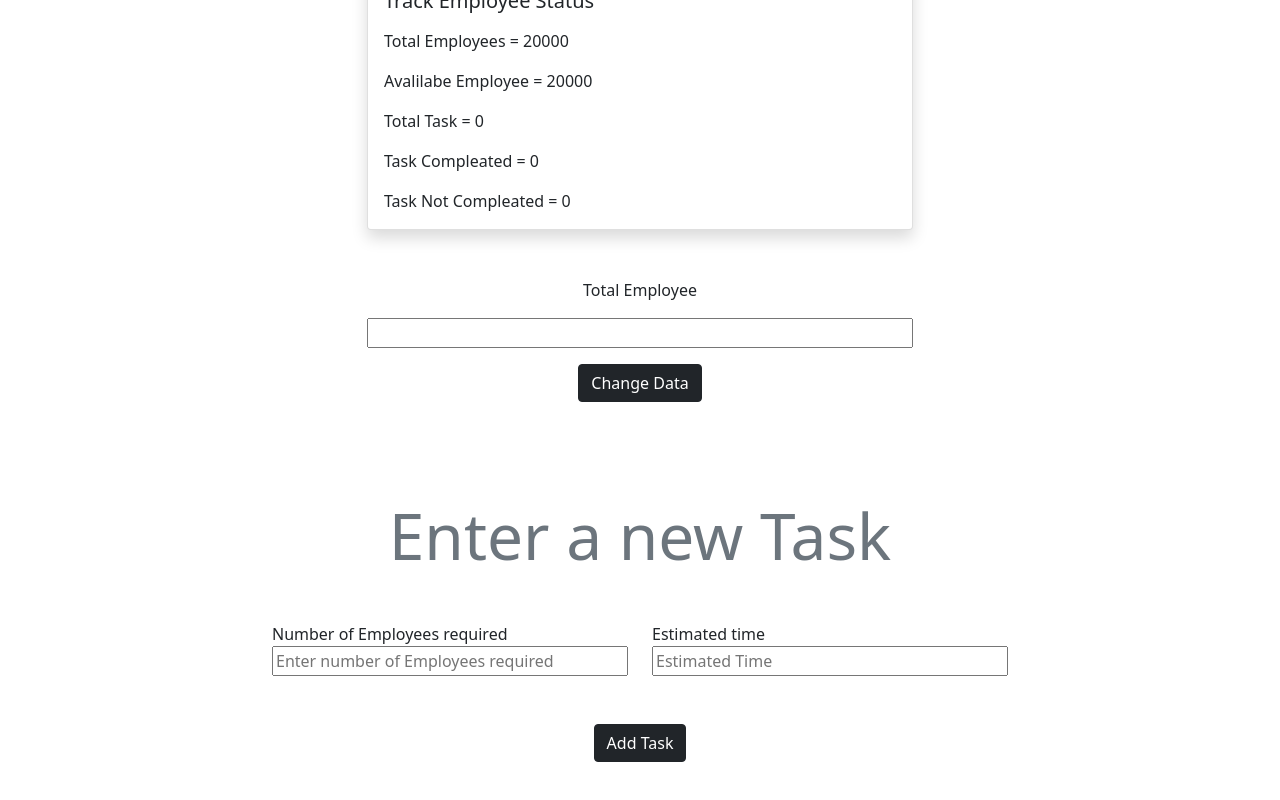
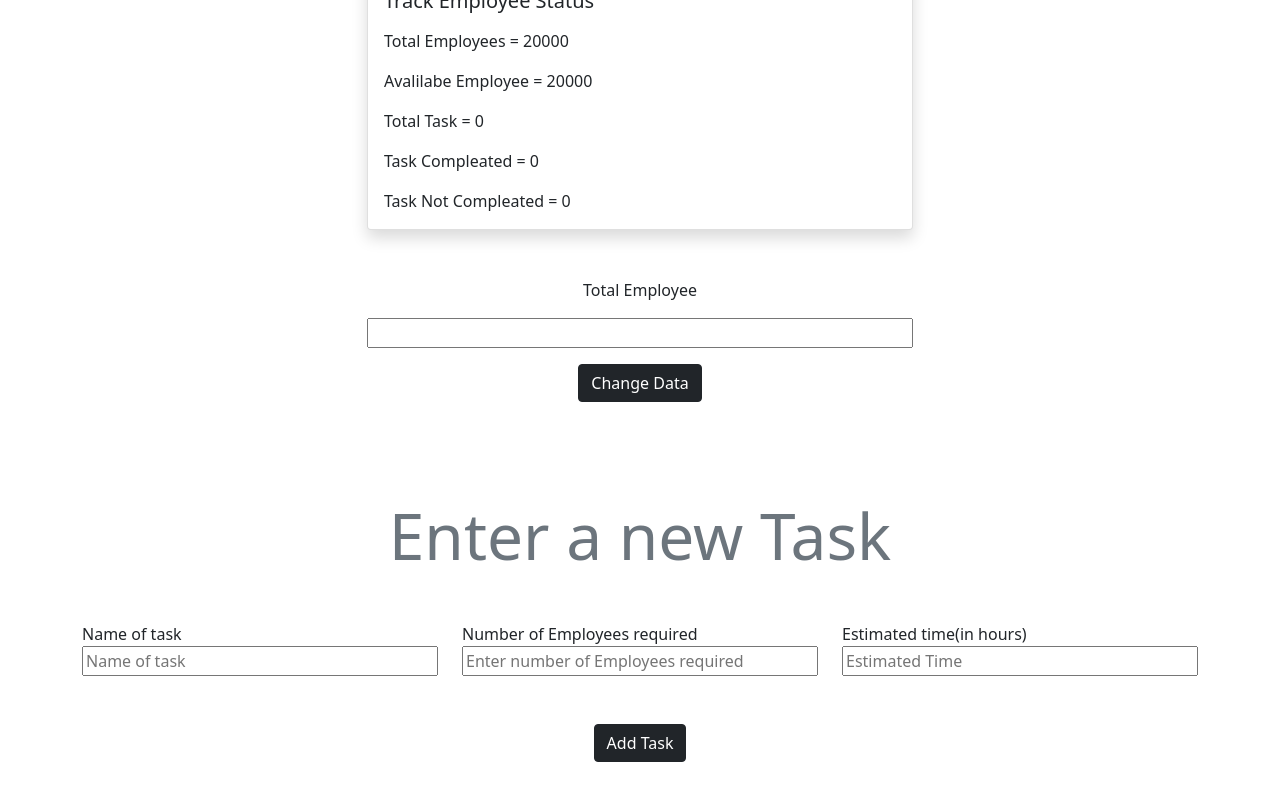
Before and after one commit to A-J-Sarmah/Employee-Tracker, a React (Create React App) app: page / in a window 1280 px wide. Shown: the part 391-1191 px from the top of the page. Built offline with nearby package versions, Linux system fonts and the light colour scheme.

Commit message:
Added the task Name field and accordingly modified reducer ,

```diff
--- a/src/Components/Input.js
+++ b/src/Components/Input.js
@@ -6,6 +6,7 @@ import calculateAvailabeEmployees from "../calculateAvailableEmployee";
 function Inputs({ state, dispatch }) {
   let numberOfRequiredEmployee;
   let estimatedTime;
+  let taskName;
   const addTask = () => {
     if (
       !isNaN(parseInt(numberOfRequiredEmployee.value)) &&
@@ -17,6 +18,7 @@ function Inputs({ state, dispatch }) {
       dispatch({
         type: "ADD_TASK",
         id: v4(),
+        task: taskName.value,
         employee: numberOfRequiredEmployee.value,
         time: estimatedTime.value,
       });
@@ -28,6 +30,7 @@ function Inputs({ state, dispatch }) {
     }
     numberOfRequiredEmployee.value = "";
     estimatedTime.value = "";
+    taskName.value = "";
   };
   return (
     <>
@@ -35,6 +38,16 @@ function Inputs({ state, dispatch }) {
         <p className="display-3 text-muted text-center my-5">
           Enter a new Task
         </p>
+        <div className="col-xl-4 col-12 mb-5">
+          <label>Name of task</label>
+          <input
+            type="text"
+            className="w-100"
+            id="amount"
+            ref={(node) => (taskName = node)}
+            placeholder="Name of task"
+          />
+        </div>
         <div className="col-xl-4 col-12 mb-5">
           <label>Number of Employees required</label>
           <input
@@ -46,7 +59,7 @@ function Inputs({ state, dispatch }) {
           />
         </div>
         <div className="col-xl-4 col-12 mb-5">
-          <label>Estimated time</label>
+          <label>Estimated time(in hours)</label>
           <input
             type="text"
             className="w-100"
--- a/src/Components/List.js
+++ b/src/Components/List.js
@@ -26,7 +26,8 @@ let List = ({ state, dispatch }) => {
             `}
           >
             <span className="me-auto">
-              {element.employee} employee ({element.time} hours)
+              {element.employee} employee working on {element.task} for{" "}
+              {element.time} hours.
             </span>
             <span>
               <i
--- a/src/reducers.js
+++ b/src/reducers.js
@@ -15,6 +15,7 @@ const task = (state = [], action) => {
         ...state,
         {
           id: action.id,
+          task: action.task,
           employee: action.employee,
           time: action.time,
           isCompleated: false,
```
